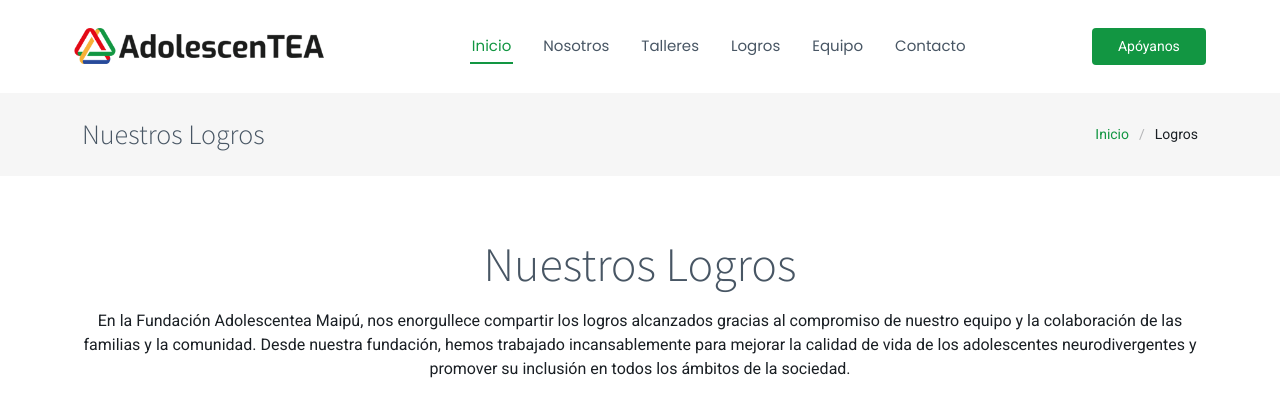
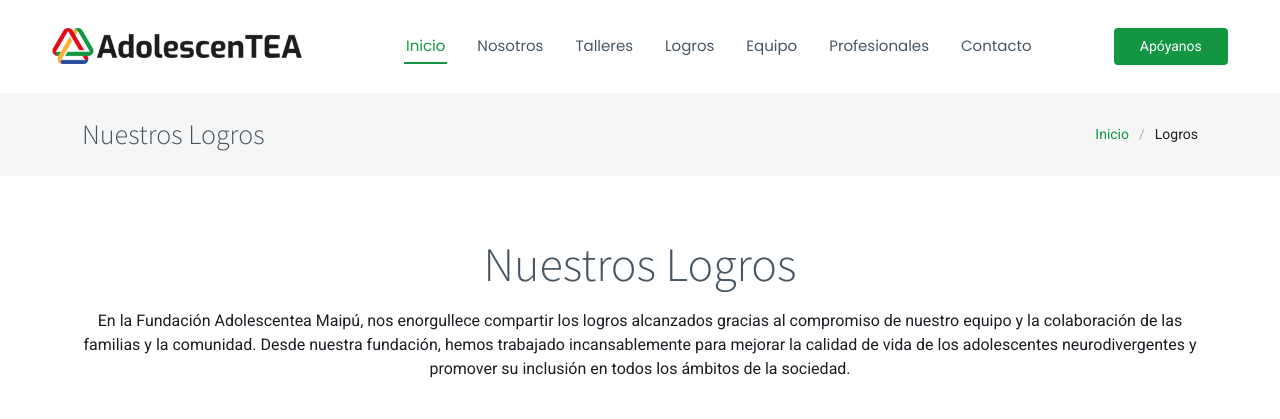
Before and after one commit to valeriatorrealba/AdolescenteaMaipu, a plain HTML site: page logros.html in a window 1280 px wide. Shown: the top 419 px of the page. Drawn offline with Linux system fonts and the light colour scheme.

Commit message:
modificacion menu

```diff
--- a/logros.html
+++ b/logros.html
@@ -36,6 +36,7 @@
 					<li><a href="talleres.html">Talleres</a></li>
 					<li><a href="logros.html">Logros</a></li>
 					<li><a href="equipo.html">Equipo</a></li>
+                    <li><a href="profesionales.html" target="_blank">Profesionales</a></li>
 					<li><a href="contacto.html">Contacto</a></li>
 				</ul>
 				<i class="mobile-nav-toggle d-xl-none bi bi-list"></i>
```
Also changed, not shown: apoyanos.html (+1 -0 lines), contacto.html (+1 -0 lines), equipo.html (+1 -0 lines), nosotros.html (+1 -0 lines), preguntas-frecuentes.html (+1 -0 lines), profesionales.html (+1 -0 lines), talleres.html (+1 -0 lines).
